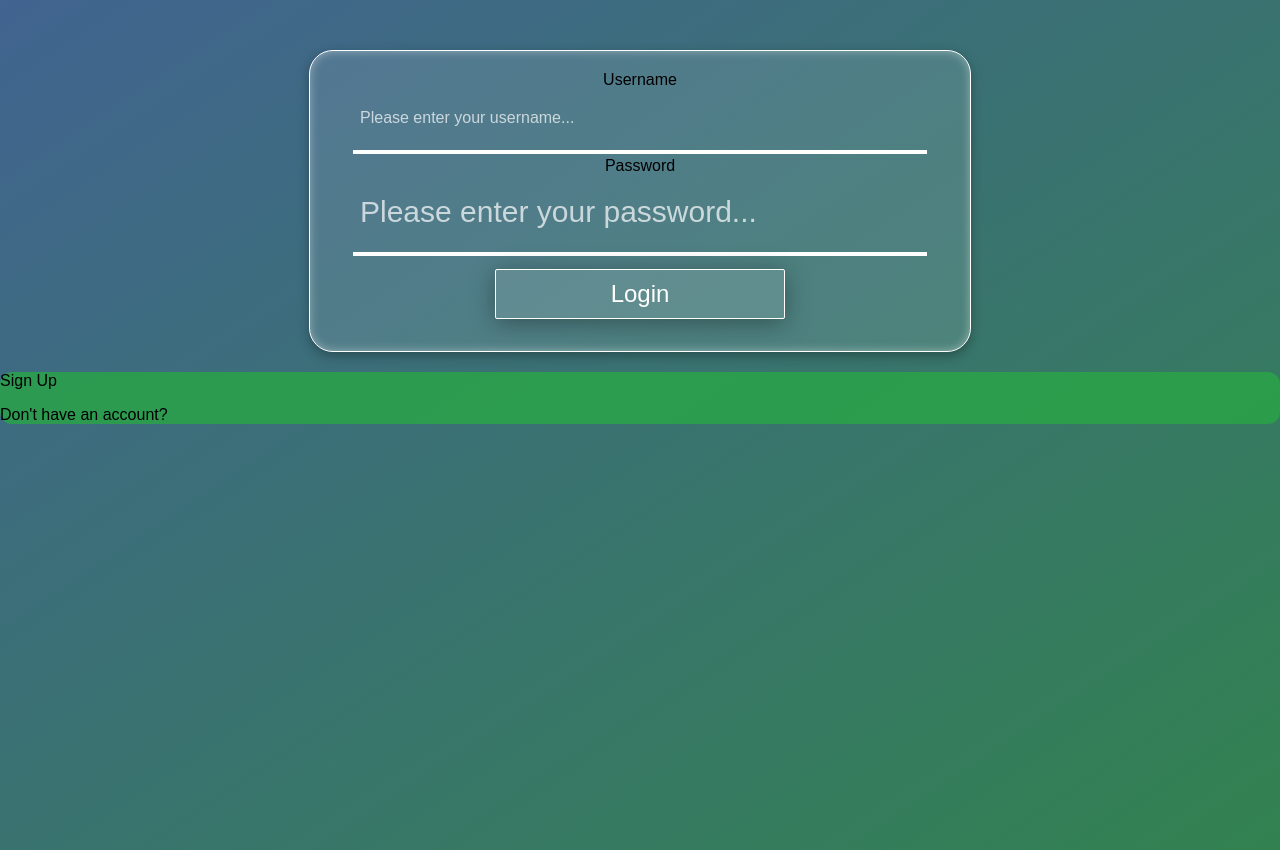
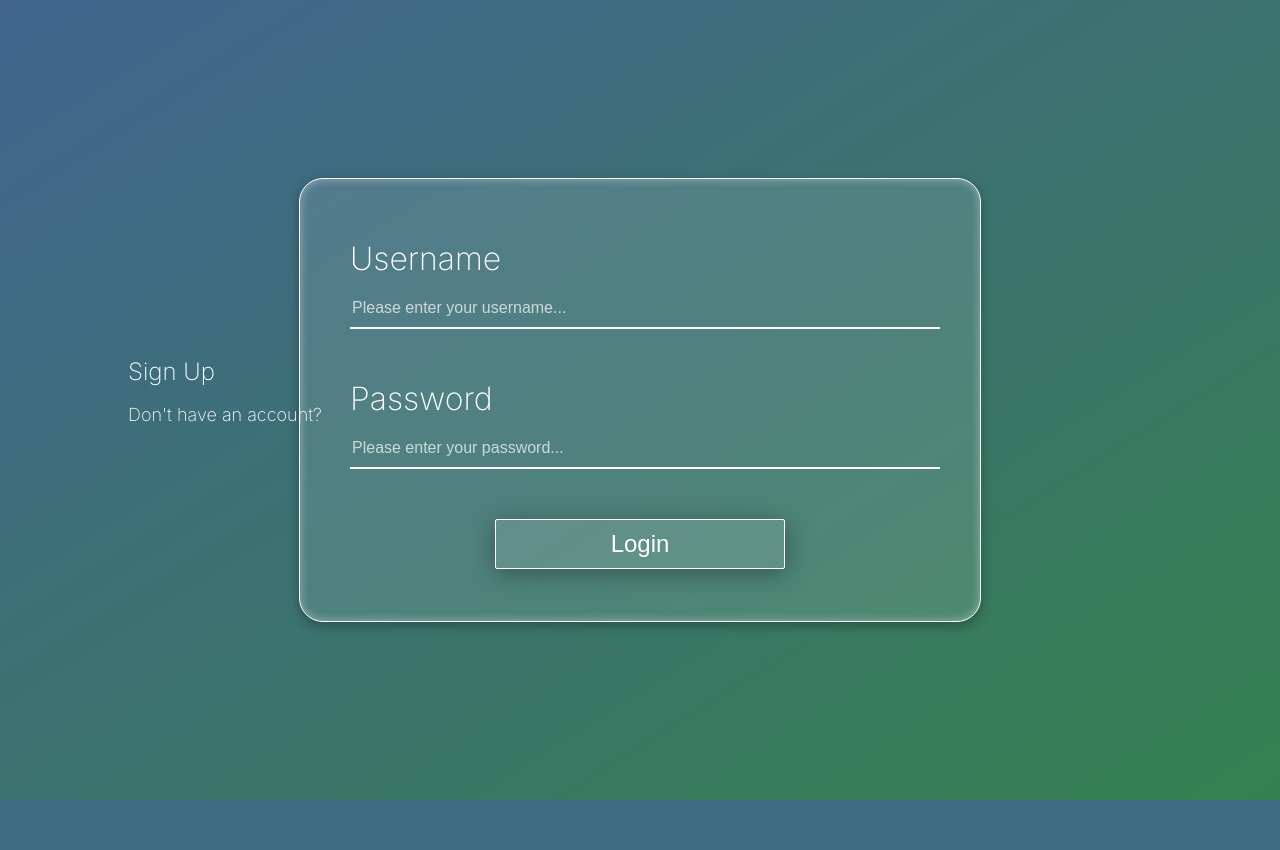
Before and after one commit to supermiguelj/contactManager, a PHP site: page /login.html in a window 1280 px wide. After the commit the page ends 800 px from the top, so only its background shows below. Run offline with PHP 8.4, Linux system fonts and the light colour scheme.

Commit message:
Near-final stylesheet

```diff
--- a/css/styles.css
+++ b/css/styles.css
@@ -1,54 +1,59 @@
 body {
-    font-family: 'Ubuntu', sans-serif;
+    font-family: 'Inter', sans-serif;
+    font-size: 18px;
+    font-weight: 200;
+    color: #ffffff;
     background-color: #ffffff;
-    background-image: linear-gradient(to bottom right, rgb(65,100,144), rgb(50,130,80));
-    display: block;
+    background-image: linear-gradient(to bottom right, rgb(65,101,143), rgb(54,129,80));
+    display: flex;
     justify-content: center;
     align-items: center;
     height: 100vh;
     margin: auto;
 }
 
-/* Container for the login form */
 #loginDiv {
     background-color: rgba(255, 255, 255, 0.1);
-    padding: 20px 40px;
+    padding: 20px 50px;
     border: 1px solid rgba(255, 255, 255, 255);
     border-radius: 24px;
     box-shadow: 0 4px 12px rgba(0, 0, 0, 0.3), inset 0 0 10px rgba(255, 255, 255, 0.4);
     text-align: center;
     width: 580px;
     margin: auto;
-    margin-top: 50px;
 }
 
-/* Title styling */
 #title {
     color: rgb(255,255,255);
     text-align: center;
     margin: auto;
-    margin-bottom: 20px;
 }
 
-/* Inner title styling */
-#inner-title {
+#innerTitle {
     font-size: 32px;
     color: #ffffff;
     display: block;
-    text-align: center;
+    text-align: left;
+    margin: 20px 0px;
+    padding-top: 20px;
+}
+
+#innerTitleSub {
+    font-size: 24px;
+    color: #ffffff;
+    display: block;
+    text-align: left;
     margin: auto;
 }
 
-/* Input field styling */
 input[type="text"], input[type="password"] {
     width: 100%;
-    padding: 10px;
-    margin: 10px 0;
+    padding: 10px, 0;
     border: none;
     border-radius: 4px;
     font-size: 16px;
     background-color: transparent;
-    color: white;
+    color: #ffffff;
     outline: none;
 }
 
@@ -56,53 +61,45 @@ input[type="text"]::placeholder, input[type="password"]::placeholder {
     color: rgba(255, 255, 255, 0.7);
 }
 
-/* Button styling */
 .buttons {
     width: 50%;
     padding: 10px;
     background-color: rgba(255, 255, 255, 0.1);
-    color: white;
+    color: #ffffff;
     font-size: 24px;
     cursor: pointer;
-    margin-top: 10px;
+    margin: 20px 0;
     border: 1px solid rgba(255, 255, 255, 255);
     border-radius: 2px;
     box-shadow: 0 4px 24px rgba(0, 0, 0, 0.35);
+    transition: text-shadow 0.1s ease-in-out;
     text-align: center;
 }
 
 .buttons:hover {
-    background-color: rgba(255, 255, 255, 0.6);
+    text-shadow: 0px 0px 10px rgba(255, 255, 255, 0.6);
 }
 
-/* Error message styling */
-#errorMessage {
-    color: red;
-    font-size: 14px;
-    margin-top: 10px;
-    display: none;
-}
-
-/* Sign up button styling */
 #signUpButton {
-    width: auto;
-    background-color: rgba(40,167,69,0.8);
-    border-radius: 12px;
-    border-color: rgba(25,150,50,1);
-    display: block;
-    margin: auto;
-    margin-top: 20px;
+    position: fixed;
+    left: 128px;
+    top: 50%;
+    transform: translateY(-50%);
+    cursor: pointer;
+    transition: text-shadow 0.1s ease-in-out;
 }
 
 #signUpButton:hover {
-    background-color: #218838;
+    text-shadow: 0px 0px 10px rgba(255, 255, 255, 0.6);
 }
 
 hr {
   display:block;
   height: 0;
-  border: 2px solid #ffffff;
-  margin: 3px;
+  width: 98%;
+  border: 1px solid #ffffff;
+  padding: 0 10px;
+  margin-bottom: 30px;
 }
 
 #loggedInDiv
@@ -123,32 +120,15 @@ hr {
     background-color: #b2b2b2;
 }
 
-#loginName
-{
-	font-size: 30px;
-}
-#loginPassword
-{
-	font-size: 30px;
-}
-#searchText
-{
-	font-size: 30px;
-}
-#colorText
-{
-	font-size: 30px;
-}
-
 #loginResult{
     display: block;
-    font-size: 0.8em;
-    width: 90%;
+    font-size: 16px;
     text-align: center;
     margin-left: 5%;
     margin-bottom: 2%;
-    font-family: 'Ubuntu', sans-serif;
-    color: #95060a;
+    font-family: 'Inter', sans-serif;
+    font-weight: 500;
+    color: #d10000;
 }
 
 #userName{
@@ -168,7 +148,6 @@ select{
     margin-left: 35%;
     margin-top: 2%;
     font-size: 0.75em;
-    font-family: 'Ubuntu', sans-serif;
 }
 
 #colorSearchResult{
@@ -183,6 +162,5 @@ select{
     margin-left: 5%;
     margin-top: 2%;
     margin-bottom: 1%;
-    font-family: 'Ubuntu', sans-serif;
     color: #95060a;
 }
```
